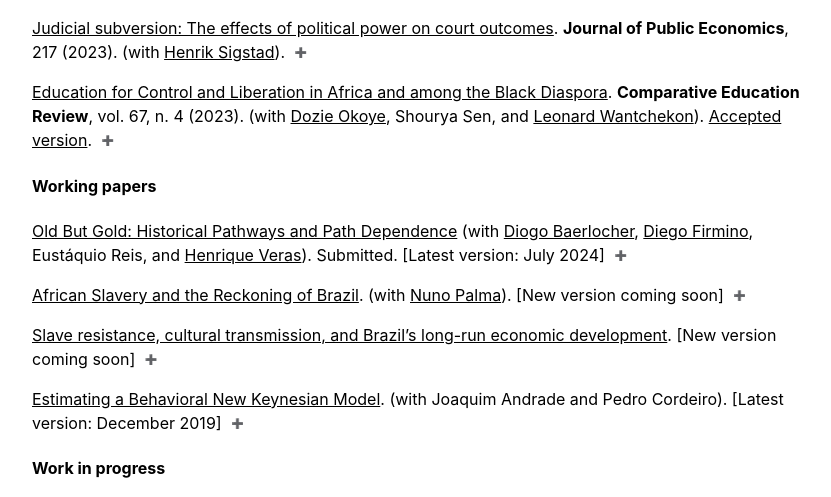
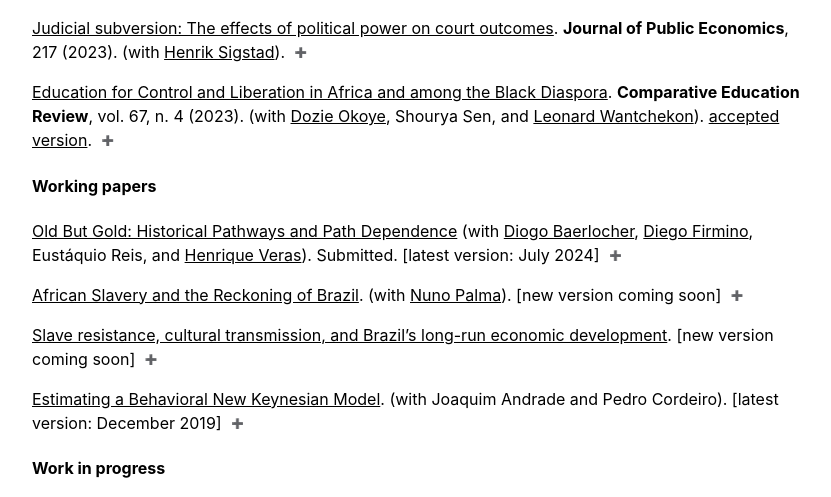
Before and after one commit to gbrlambais/gbrlambais.github.io, a Jekyll site: the page built from _pages/research.md, in a window 1280 px wide. Shown: the part 151-648 px from the top of the page, without its empty margins (224-1055 px from the left). Built offline with Jekyll 4.4.1, drawn with Linux system fonts in a browser that asks for light colours.

Commit message:
regrowth

```diff
--- a/_pages/research.md
+++ b/_pages/research.md
@@ -12,7 +12,7 @@
 Are politicians in power treated more leniently in court? We show that Brazilian mayoral candidates charged with misconduct are 65 percent less likely to be convicted if they narrowly win the election. Politicians play no direct role in the judges’ careers, suggesting that formal independence does not completely insulate the judiciary from political influence. The effect is driven by districts with few judges and by judges with higher career instability.
 </div>
 
-[Education for Control and Liberation in Africa and among the Black Diaspora](https://www.journals.uchicago.edu/doi/10.1086/726617){:target="_blank"}. **Comparative Education Review**, vol. 67, n. 4 (2023). (with [Dozie Okoye](https://sites.google.com/site/dozieaokoye/home){:target="_blank"}, Shourya Sen, and [Leonard Wantchekon](https://scholar.princeton.edu/lwantche){:target="_blank"}). [Accepted version](https://gbrlambais.github.io/africa_education.pdf){:target="_blank"}. <button class="collapsible" id="africaeducation"></button>
+[Education for Control and Liberation in Africa and among the Black Diaspora](https://www.journals.uchicago.edu/doi/10.1086/726617){:target="_blank"}. **Comparative Education Review**, vol. 67, n. 4 (2023). (with [Dozie Okoye](https://sites.google.com/site/dozieaokoye/home){:target="_blank"}, Shourya Sen, and [Leonard Wantchekon](https://scholar.princeton.edu/lwantche){:target="_blank"}). [accepted version](https://gbrlambais.github.io/africa_education.pdf){:target="_blank"}. <button class="collapsible" id="africaeducation"></button>
 
 <div class="content" id="africaeducationdata" markdown="1">
 We review research on the history of education policy in colonial sub-Saharan Africa and among the African Diaspora in the United States and Brazil through a political economy lens. While the supply of education was severely constricted in all of these cases, demand for education remained strong. Thus, even as authoritarian states have attempted to restrict educational supply for social control, the strength of the demand—and the accompanying pedagogical, organizational, and political innovations—illustrates the power of education to empower marginalized communities. Through reviewing work in economics, history, and political science, we highlight the transformative effects of formal education in Black communities as well as the centrality of Black people in demanding access to higher education and innovating new political ideas and pedagogies that saw education as a force for liberation. Governments and citizens must continue to work to correct the inherited distortions in the supply of education in Black communities in Africa as well as in the diaspora.
@@ -20,25 +20,25 @@
 
 #### Working papers
 
-[Old But Gold: Historical Pathways and Path Dependence](https://papers.ssrn.com/sol3/papers.cfm?abstract_id=4513384){:target="_blank"} (with [Diogo Baerlocher](https://diogobaerlocher.github.io){:target="_blank"}, [Diego Firmino](http://www.padr.ufrpe.br/pt-br/authenticated/diego-firmino-costa-da-silva){:target="_blank"}, Eustáquio Reis, and [Henrique Veras](https://henriqueveras.github.io){:target="_blank"}). Submitted. [Latest version: July 2024] <button class="collapsible" id="gold"></button>
+[Old But Gold: Historical Pathways and Path Dependence](https://papers.ssrn.com/sol3/papers.cfm?abstract_id=4513384){:target="_blank"} (with [Diogo Baerlocher](https://diogobaerlocher.github.io){:target="_blank"}, [Diego Firmino](http://www.padr.ufrpe.br/pt-br/authenticated/diego-firmino-costa-da-silva){:target="_blank"}, Eustáquio Reis, and [Henrique Veras](https://henriqueveras.github.io){:target="_blank"}). Submitted. [latest version: July 2024] <button class="collapsible" id="gold"></button>
 
 <div class="content" id="golddata" markdown="1">
 We show that historical pathways from Brazil's gold rush era still impact today's population distribution. We find that these pathways generated road towns that shaped the initial urban configuration and population settlement in Brazil, contributing to the distinct evolution of impacted locations. We identify a causal relationship between the pathways and various demographic indicators, including population density, population growth via in-migration, urbanization, and structural change over time. The findings reveal patterns more consistent with path dependence rather than historical persistence. The empirical quantification of an economic geography model using our estimated agglomeration spillovers implies that the forces driving population dynamics have a path-dependent nature.
 </div>
 
-[African Slavery and the Reckoning of Brazil](https://gbrlambais.github.io/lambaisJMP.pdf){:target="_blank"}. (with [Nuno Palma](https://sites.google.com/site/npgpalma){:target="_blank"}). [New version coming soon] <button class="collapsible" id="as"></button>
+[African Slavery and the Reckoning of Brazil](https://gbrlambais.github.io/lambaisJMP.pdf){:target="_blank"}. (with [Nuno Palma](https://sites.google.com/site/npgpalma){:target="_blank"}). [new version coming soon] <button class="collapsible" id="as"></button>
 
 <div class="content" id="asdata" markdown="1">
 More enslaved Africans were disembarked in Brazil than in any other country in the New World. Using new archival data (over 12,000 observations), we analyze the consequences of the slave trade. We establish the first real wages and inequality series for more than three centuries (1574 to 1920) in Brazil, and find that these were initially on a similar level to Europe, but as the slave trade increased, wages decreased and inequality increased. Real wages for unskilled workers became among the lowest in the world, and only recovered with the end of the slave trade. We use slave trade prohibition shocks (1808, 1831, and 1850) to estimate the causal effect of ending slave imports on wages and inequality. The first prohibition led to an average increase of 24% in unskilled wages and a decrease of 25% in wage inequality, while later prohibitions led to even larger wage increases. We propose a mechanism suggesting that the slave trade affected long-run development through a labor market supply channel.
 </div>
 
-[Slave resistance, cultural transmission, and Brazil’s long-run economic development](https://gbrlambais.github.io/resistance_longrun.pdf){:target="_blank"}. [New version coming soon] <button class="collapsible" id="sr"></button>
+[Slave resistance, cultural transmission, and Brazil’s long-run economic development](https://gbrlambais.github.io/resistance_longrun.pdf){:target="_blank"}. [new version coming soon] <button class="collapsible" id="sr"></button>
 
 <div class="content" id="srdata" markdown="1">
 I show that ethnic territories connected to slave resistance, called quilombos, have a robust positive relationship with local economic development in Brazil. Based on the history of the quilombos, I propose a mechanism where initial religious beliefs and African iron-working and other high-valued skills are perpetuated in the long run through cultural-religious intergenerational transmission. First, I divide the Brazilian territory in virtual municipality cells of approximately 11 x 11 kilometers, which makes possible an extensive use of fixed effects, and show that cells with more quilombos have more economic activity proxied by nightlights. Second, I employ a randomization inference approach with alternative spatial configurations of counterfactual quilombos. I then show that proximity to quilombos is related to more high-skilled and metal-related occupations and a wide array of cultural-religious outcomes, such as higher cultural activities, community trust, and collective action.
 </div>
 
-[Estimating a Behavioral New Keynesian Model](https://arxiv.org/abs/1912.07601){:target="_blank"}. (with Joaquim Andrade and Pedro Cordeiro). [Latest version: December 2019] <button class="collapsible" id="brnk"></button>
+[Estimating a Behavioral New Keynesian Model](https://arxiv.org/abs/1912.07601){:target="_blank"}. (with Joaquim Andrade and Pedro Cordeiro). [latest version: December 2019] <button class="collapsible" id="brnk"></button>
 
 <div class="content" id="brnkdata" markdown="1">
 This paper analyzes identiﬁcation issues of a behavorial New Keynesian model and estimates it using likelihood-based and limited-information methods with identiﬁcation-robust conﬁdence sets. The model presents some of the same diﬃculties that exist in simple benchmark DSGE models, but the analytical solution is able to indicate in what conditions the cognitive discounting parameter (attention to the future) can be identiﬁed and the robust estimation methods is able to conﬁrm its importance for explaining the proposed behavioral model.
```
Also changed, not shown: _pages/regrowth.md (+3 -1 lines).
